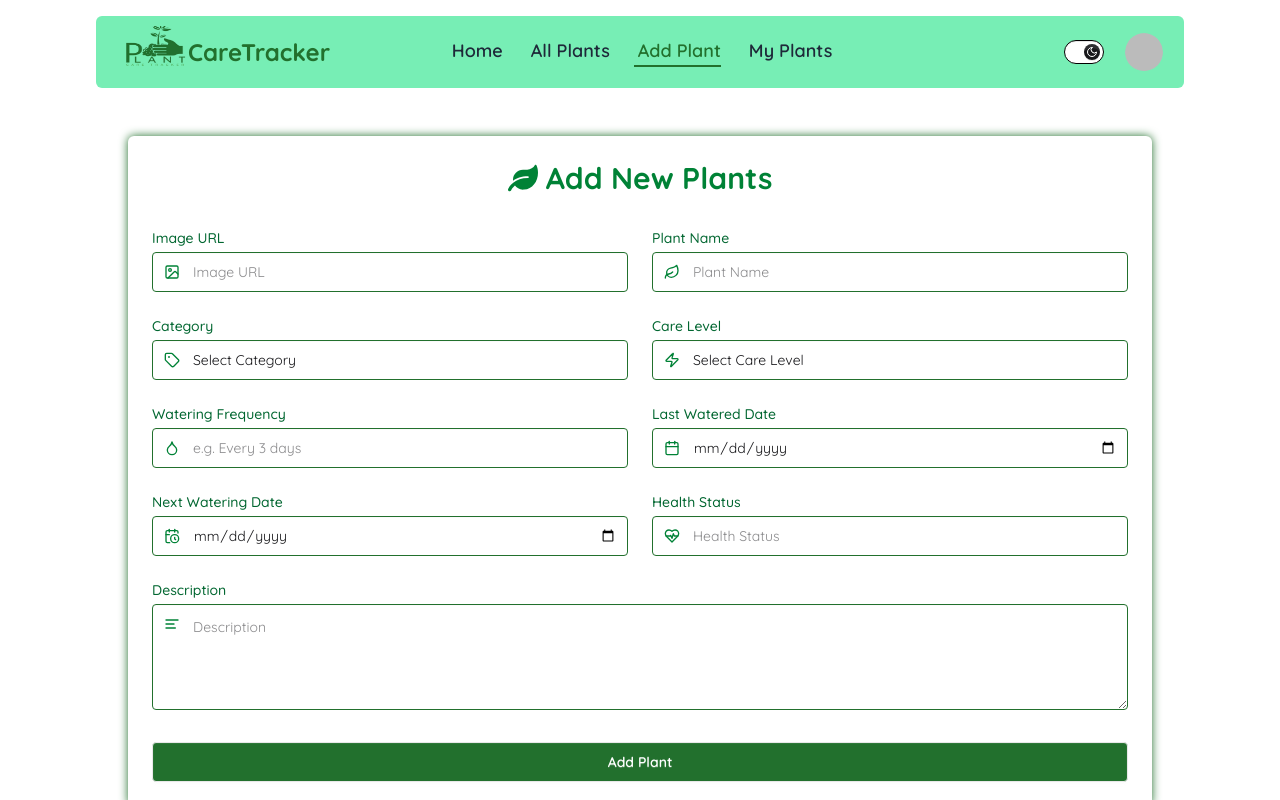
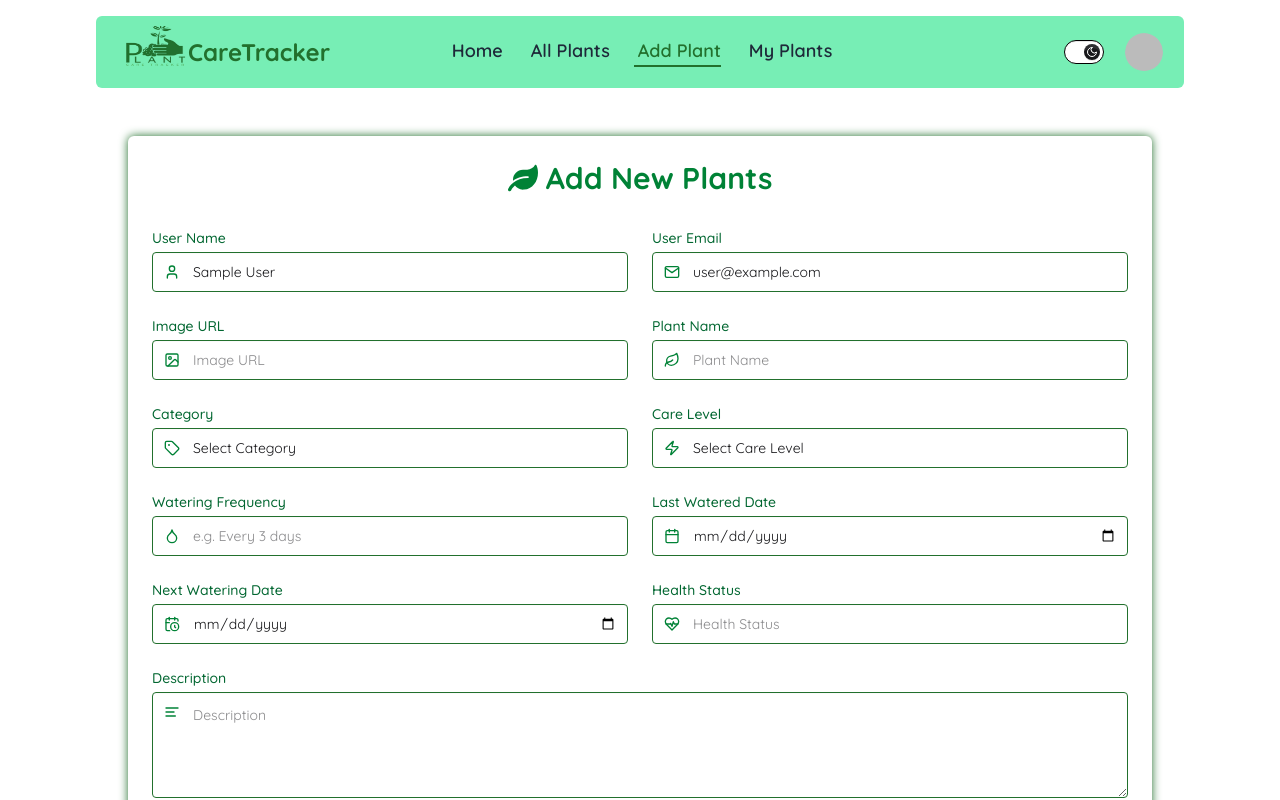
Before and after one commit to shakilsarkar12/plant-care-tracker-client, a React (Vite) app: page /addplants in a window 1280 px wide. Shown: the top 800 px of the page. Built offline with nearby package versions, Linux system fonts and the light colour scheme; no server answers; sample sign-in values are in the browser's storage.

Commit message:
some mistacks resolved

```diff
--- a/src/Pages/AddPlants/AddPlants.jsx
+++ b/src/Pages/AddPlants/AddPlants.jsx
@@ -10,10 +10,12 @@ import {
   LuCalendar,
   LuCalendarClock,
   LuHeartPulse,
+  LuUser,
 } from "react-icons/lu";
 import Swal from "sweetalert2";
 import { FaLeaf } from "react-icons/fa";
 import Loader from "../../Components/Loader/Loader";
+import { FiMail } from "react-icons/fi";
 
 const AddPlants = () => {
   const { user } = useContext(AuthContext);
@@ -74,7 +76,44 @@ const AddPlants = () => {
       </h2>
 
       <form onSubmit={handleSubmit}>
+        {/* user name */}
         <div className="grid grid-cols-1 md:grid-cols-2 gap-6">
+          {/* user Name */}
+          <div>
+            <label className="block mb-1 text-sm font-medium text-green-800">
+              User Name
+            </label>
+            <div className="relative">
+              <LuUser className="absolute top-3 left-3 z-10 text-green-700" />
+              <input
+                type="text"
+                name="name"
+                value={user?.displayName}
+                placeholder="Your Name"
+                required
+                className="input w-full border border-[#22702d] bg-transparent focus:outline-none focus:shadow-[0_0_5px_#22702d] pl-10"
+              />
+            </div>
+          </div>
+
+          {/* user email */}
+          <div>
+            <label className="block mb-1 text-sm font-medium text-green-800">
+              User Email
+            </label>
+            <div className="relative">
+              <FiMail className="absolute top-3 left-3 z-10 text-green-700" />
+              <input
+                type="email"
+                name="email"
+                value={user?.email}
+                placeholder="Your Email"
+                required
+                className="input w-full border border-[#22702d] bg-transparent focus:outline-none focus:shadow-[0_0_5px_#22702d] pl-10"
+              />
+            </div>
+          </div>
+
           {/* Image URL */}
           <div>
             <label className="block mb-1 text-sm font-medium text-green-800">
@@ -117,12 +156,12 @@ const AddPlants = () => {
             <div className="relative">
               <LuTag className="absolute top-3 left-3 z-10 text-green-700" />
               <select
-                defaultValue="Select Category"
                 name="category"
+                defaultValue=""
                 required
                 className="input w-full border border-[#22702d] bg-transparent focus:outline-none focus:shadow-[0_0_5px_#22702d] pl-10"
               >
-                <option disabled={true}>Select Category</option>
+                <option value="" disabled>Select Category</option>
                 <option className="text-black" value="Succulent">
                   Succulent
                 </option>
@@ -144,12 +183,12 @@ const AddPlants = () => {
             <div className="relative">
               <LuZap className="absolute top-3 left-3 z-10 text-green-700" />
               <select
-                defaultValue="Select Care Level"
                 name="careLevel"
+                defaultValue=""
                 required
                 className="input w-full border border-[#22702d] bg-transparent focus:outline-none focus:shadow-[0_0_5px_#22702d] pl-10"
               >
-                <option disabled={true}>Select Care Level</option>
+                <option value="" disabled={true}>Select Care Level</option>
                 <option className="text-black" value="easy">
                   Easy
                 </option>
--- a/src/Pages/Login/Login.jsx
+++ b/src/Pages/Login/Login.jsx
@@ -1,7 +1,7 @@
 import React, { useContext, useEffect, useState } from "react";
 import { FiMail } from "react-icons/fi";
 import { IoEye, IoEyeOff, IoKeyOutline } from "react-icons/io5";
-import { Link, useLocation, useNavigate } from "react-router";
+import { Link, Navigate, useLocation, useNavigate } from "react-router";
 import GoogleLogin from "../../Components/GoogleLogin/GoogleLogin";
 import { AuthContext } from "../../Context/AuthContext/AuthContext";
 import Swal from "sweetalert2";
@@ -10,12 +10,16 @@ const Login = () => {
   const location = useLocation();
   const [showPAss, setShowPass] = useState(false);
   const [errorMesg, setErrorMesg] = useState("");
-  const { setUser, userLogin } = useContext(AuthContext);
+  const { user, setUser, userLogin } = useContext(AuthContext);
   const navigate = useNavigate();
 
   useEffect(() => {
     document.title = "Login Your Account - Plant Care Tracker";
   }, []);
+
+  if (user) {
+  return <Navigate to="/"/>
+}
 
   const handleLogin = (e) => {
     e.preventDefault();
@@ -55,7 +59,7 @@ const Login = () => {
         <form onSubmit={handleLogin} className="space-y-4">
           {/* email input */}
           <div className="relative">
-            <FiMail className="absolute top-3 left-3 z-10" />
+            <FiMail className="absolute top-3 left-3 z-10 text-green-700" />
             <input
               type="email"
               name="email"
@@ -67,7 +71,7 @@ const Login = () => {
 
           {/* password input */}
           <div className="relative">
-            <IoKeyOutline className="absolute top-3 left-3 z-10" />
+            <IoKeyOutline className="absolute top-3 left-3 z-10 text-green-700" />
             <input
               type={showPAss ? "text" : "password"}
               name="password"
@@ -76,7 +80,7 @@ const Login = () => {
             focus:outline-none focus:shadow-[0_0_5px_#22702d] pl-10"
             />
             <button
-              className="absolute top-3 right-4 z-10 cursor-pointer"
+              className="absolute top-3 right-4 z-10 text-green-700 cursor-pointer"
               type="button"
             >
               {showPAss ? (
--- a/src/Pages/Register/Register.jsx
+++ b/src/Pages/Register/Register.jsx
@@ -3,7 +3,7 @@ import { FiMail } from "react-icons/fi";
 import { IoIosLink } from "react-icons/io";
 import { IoEye, IoEyeOff, IoKeyOutline } from "react-icons/io5";
 import { LuUser } from "react-icons/lu";
-import { Link, useNavigate } from "react-router";
+import { Link, Navigate, useNavigate } from "react-router";
 import { AuthContext } from "../../Context/AuthContext/AuthContext";
 import GoogleLogin from "../../Components/GoogleLogin/GoogleLogin";
 import Swal from "sweetalert2";
@@ -13,11 +13,15 @@ const Register = () => {
   const [showPass, setShowPass] = useState(false);
   const [passwordError, setPasswordError] = useState("");
   const [errorMesg, setErrorMesg] = useState("");
-  const { registerUser, setUser } = useContext(AuthContext);
+  const { user, registerUser, setUser } = useContext(AuthContext);
 
   useEffect(() => {
     document.title = "Register New Account - Plant Care Tracker";
   }, []);
+
+    if (user) {
+    return <Navigate to="/"/>
+  }
 
   const handleRegister = (e) => {
     e.preventDefault();
@@ -86,7 +90,7 @@ const Register = () => {
         <form onSubmit={handleRegister} className="space-y-4">
           {/* Name input */}
           <div className="relative">
-            <LuUser className="absolute top-3 left-3 z-10" />
+            <LuUser className="absolute top-3 left-3 z-10 text-green-700" />
             <input
               type="text"
               name="name"
@@ -98,7 +102,7 @@ const Register = () => {
 
           {/* Photo URL input */}
           <div className="relative">
-            <IoIosLink className="absolute top-3 left-3 z-10" />
+            <IoIosLink className="absolute top-3 left-3 z-10 text-green-700" />
             <input
               type="url"
               name="photoURL"
@@ -110,7 +114,7 @@ const Register = () => {
 
           {/* Email input */}
           <div className="relative">
-            <FiMail className="absolute top-3 left-3 z-10" />
+            <FiMail className="absolute top-3 left-3 z-10 text-green-700" />
             <input
               type="email"
               name="email"
@@ -122,7 +126,7 @@ const Register = () => {
 
           {/* Password input */}
           <div className="relative">
-            <IoKeyOutline className="absolute top-3 left-3 z-10" />
+            <IoKeyOutline className="absolute top-3 left-3 z-10 text-green-700" />
             <input
               type={showPass ? "text" : "password"}
               name="password"
@@ -132,7 +136,7 @@ const Register = () => {
             />
             <button
               type="button"
-              className="absolute top-3 right-4 z-10 cursor-pointer"
+              className="absolute top-3 right-4 z-10 text-green-700 cursor-pointer"
               onClick={() => setShowPass(!showPass)}
             >
               {showPass ? <IoEyeOff size={20} /> : <IoEye size={20} />}
--- a/src/Pages/UpdatePage/UpdatePage.jsx
+++ b/src/Pages/UpdatePage/UpdatePage.jsx
@@ -10,11 +10,14 @@ import {
   LuCalendar,
   LuCalendarClock,
   LuHeartPulse,
+  LuUser,
 } from "react-icons/lu";
 import Swal from "sweetalert2";
 import { Link, useLoaderData, useNavigate } from "react-router";
 import Loader from "../../Components/Loader/Loader";
 import _ from "lodash";
+import { FiMail } from "react-icons/fi";
+import { FaLeaf } from "react-icons/fa";
 
 const UpdatePage = () => {
   const [loading, setLoading] = useState(true);
@@ -102,12 +105,48 @@ const UpdatePage = () => {
   };
   return (
     <div className="max-w-5xl mx-auto p-6 shadow-[0_0_10px_#22702d] rounded-md mt-16 mb-16">
-      <h2 className="text-3xl font-bold text-center mb-6 text-green-700">
-        🌱 Add a New Plant
+      <h2 className="text-xl sm:text-2xl md:text-3xl text-green-700 font-bold text-center mb-8 flex items-center justify-center gap-2">
+        <FaLeaf className="text-green-700" /> Update Your Plant
       </h2>
 
       <form onSubmit={handleSubmit}>
         <div className="grid grid-cols-1 md:grid-cols-2 gap-6">
+          {/* user Name */}
+          <div>
+            <label className="block mb-1 text-sm font-medium text-green-800">
+              User Name
+            </label>
+            <div className="relative">
+              <LuUser className="absolute top-3 left-3 z-10 text-green-700" />
+              <input
+                type="text"
+                name="name"
+                value={user?.displayName}
+                placeholder="Your Name"
+                required
+                className="input w-full border border-[#22702d] bg-transparent focus:outline-none focus:shadow-[0_0_5px_#22702d] pl-10"
+              />
+            </div>
+          </div>
+
+          {/* user email */}
+          <div>
+            <label className="block mb-1 text-sm font-medium text-green-800">
+              User Email
+            </label>
+            <div className="relative">
+              <FiMail className="absolute top-3 left-3 z-10 text-green-700" />
+              <input
+                type="email"
+                name="email"
+                value={user?.email}
+                placeholder="Your Email"
+                required
+                className="input w-full border border-[#22702d] bg-transparent focus:outline-none focus:shadow-[0_0_5px_#22702d] pl-10"
+              />
+            </div>
+          </div>
+
           {/* Image URL */}
           <div>
             <label className="block mb-1 text-sm font-medium text-green-800">
```
